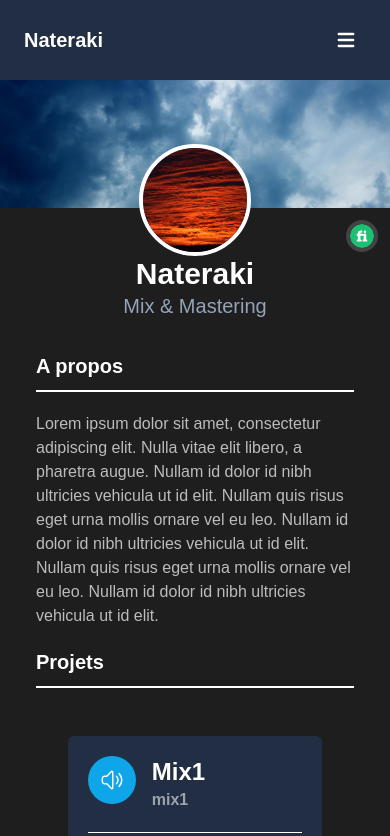
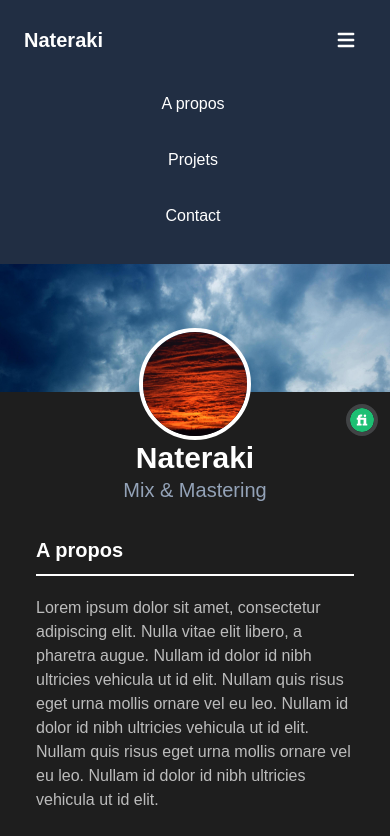
Before and after one commit to nathanRenardC2/portfolio_nate, a React (Create React App) app: page / in a window 390 px wide. Shown: the top 836 px of the page. Built offline with nearby package versions, Linux system fonts and the light colour scheme.

Commit message:
navbar menu mobile good

```diff
--- a/src/composants/Navbar.jsx
+++ b/src/composants/Navbar.jsx
@@ -37,16 +37,16 @@ export default function Navbar() {
                     <svg className="w-6 h-6" aria-hidden="true" fill="currentColor" viewBox="0 0 20 20" xmlns="http://www.w3.org/2000/svg"><path fillRule="evenodd" d="M3 5a1 1 0 011-1h12a1 1 0 110 2H4a1 1 0 01-1-1zM3 10a1 1 0 011-1h12a1 1 0 110 2H4a1 1 0 01-1-1zM3 15a1 1 0 011-1h12a1 1 0 110 2H4a1 1 0 01-1-1z" clipRule="evenodd"></path></svg>
                 </button>
                 {!navbarOpen ||largeur > 768 ? (
-                    <div className="hidden w-full md:block md:w-auto" id="navbar-default">
-                        <ul className="flex flex-col p-4 mt-4 rounded-lg text-white border border-gray-100 md:flex-row md:space-x-8 md:mt-0 md:text-sm md:font-medium md:border-0 dark:border-gray-700">
-                            <li className="">
-                                <a href="#" className="block py-2 pr-4 pl-3 md:bg-transparent md:hover:text-gray-400 md:p-0 dark:text-white md:text-lg md:mr-10 md:font-bold" aria-current="page">A propos</a>
+                    <div className="w-full md:block md:w-auto" id="navbar-default">
+                        <ul className="flex flex-col items-center mt-4 rounded-lg text-white md:flex-row md:space-x-8 md:mt-0 md:text-sm md:font-medium md:border-0 dark:border-gray-700">
+                            <li className="hover:bg-[#1E1E1E] md:bg-inherit w-full rounded-md text-center">
+                                <a href="#" className="block py-4 pr-4 pl-3 md:bg-transparent md:hover:text-gray-400 md:p-0 dark:text-white md:text-lg md:mr-10 md:font-bold" aria-current="page">A propos</a>
                             </li>
-                            <li>
-                                <a href="#" className="block py-2 pr-4 pl-3 md:hover:text-gray-400 md:p-0 dark:text-gray-400 md:dark:hover:text-white  md:text-lg md:mr-10 md:font-bold dark:hover:bg-gray-700 dark:hover:text-white md:dark:hover:bg-transparent">Projets</a>
+                            <li className="hover:bg-[#1E1E1E] md:bg-inherit w-full rounded-md text-center">
+                                <a href="#" className="block py-4 pr-4 pl-3 md:hover:text-gray-400 md:p-0 dark:text-gray-400 md:dark:hover:text-white  md:text-lg md:mr-10 md:font-bold dark:hover:bg-gray-700 dark:hover:text-white md:dark:hover:bg-transparent">Projets</a>
                             </li>
-                            <li>
-                                <a href="#" className="block py-2 pr-4 pl-3 md:hover:text-gray-400 md:p-0 dark:text-gray-400 md:dark:hover:text-white dark:hover:bg-gray-700  md:mr-10 md:text-lg md:font-bold dark:hover:text-white md:dark:hover:bg-transparent">Contact</a>
+                            <li className="hover:bg-[#1E1E1E] md:bg-inherit w-full rounded-md text-center ">
+                                <a href="#" className="block py-4 pr-4 pl-3 md:hover:text-gray-400 md:p-0 dark:text-gray-400 md:dark:hover:text-white dark:hover:bg-gray-700  md:mr-10 md:text-lg md:font-bold dark:hover:text-white md:dark:hover:bg-transparent">Contact</a>
                             </li>
                         </ul>
                     </div>)
```
